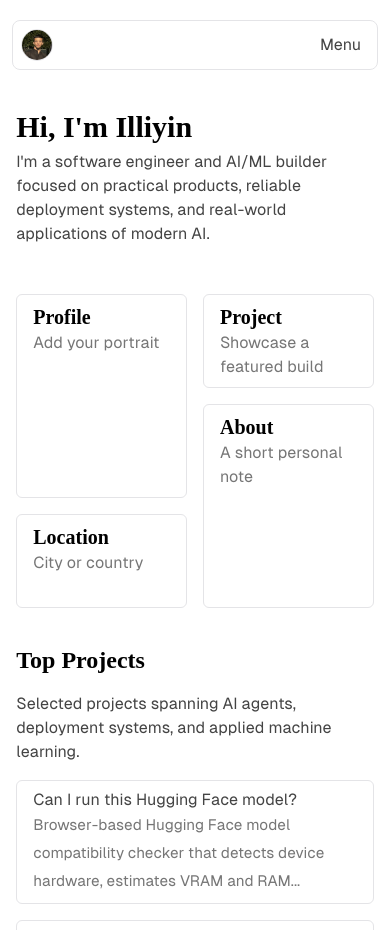
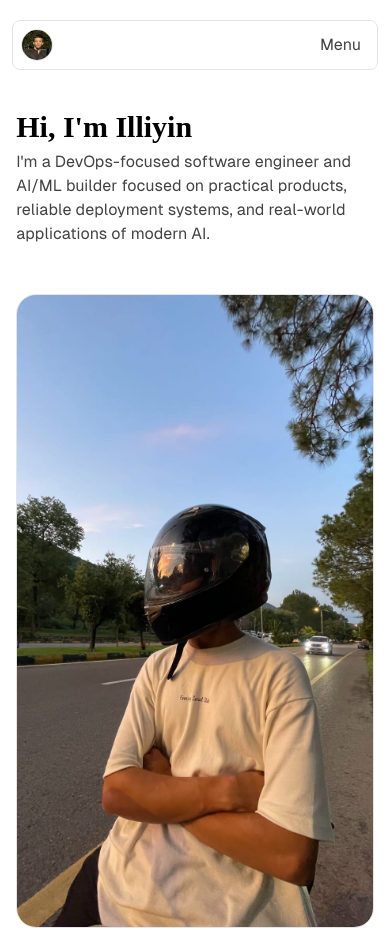
Before and after one commit to milliyin/milliyin-protfolio4, an Astro site: page / in a window 390 px wide. Shown: the top 930 px of the page. Built offline with nearby package versions, Linux system fonts and the light colour scheme; Astro itself is replaced by a stand-in of ours; some packages are replaced by stand-ins of ours; a web font is replaced by a local one.

Commit message:
Refresh homepage media and page details

```diff
--- a/src/components/ImageGrid.astro
+++ b/src/components/ImageGrid.astro
@@ -1,21 +1,82 @@
 ---
 const tiles = [
-    { title: "Profile", detail: "Add your portrait", className: "row-span-2" },
-    { title: "Project", detail: "Showcase a featured build", className: "" },
-    { title: "Stack", detail: "Highlight your tools", className: "hidden md:block" },
-    { title: "About", detail: "A short personal note", className: "row-span-2" },
-    { title: "Contact", detail: "Email or socials", className: "hidden md:block md:row-span-2" },
-    { title: "Location", detail: "City or country", className: "" }
+    {
+        src: "/WhatsApp Image 2026-08-30 at 6.26.54 PM.jpeg",
+        alt: "Illiyin wearing a helmet standing on a road at dusk",
+        className: "feature-wide"
+    },
+    {
+        src: "/WhatsApp Image 2026-08-30 at 6.32.46 PM.jpeg",
+        alt: "Coding desk setup with multiple monitors",
+        className: "feature-bottom"
+    },
+    {
+        src: "/WhatsApp Image 2026-08-30 at 6.29.39 PM.jpeg",
+        alt: "Illiyin sitting on a bench outdoors",
+        className: "feature-tall"
+    }
 ];
 ---
 
-<section class="grid grid-cols-2 md:grid-cols-3 grid-rows-3 gap-4">
+<section class="image-grid">
     {
         tiles.map((tile) => (
-            <article class={`hero-image card ${tile.className}`}>
-                <h3 class="pt-0">{tile.title}</h3>
-                <p class="faded">{tile.detail}</p>
+            <article class={`hero-image card image-tile overflow-hidden p-0 ${tile.className}`}>
+                <img
+                    src={tile.src}
+                    alt={tile.alt}
+                    loading="lazy"
+                    class="h-full w-full object-cover"
+                />
             </article>
         ))
     }
 </section>
+
+<style>
+    .image-grid {
+        display: grid;
+        grid-template-columns: minmax(0, 3.15fr) minmax(0, 0.8fr);
+        grid-template-areas:
+            "wide tall"
+            "bottom tall";
+        grid-template-rows: 18.5rem 7rem;
+        gap: 1rem;
+    }
+
+    .image-tile {
+        min-height: 0;
+        height: 100%;
+        border-radius: 1.25rem;
+    }
+
+    .feature-wide {
+        grid-area: wide;
+    }
+
+    .feature-tall {
+        grid-area: tall;
+    }
+
+    .feature-bottom {
+        grid-area: bottom;
+    }
+
+    @media (max-width: 768px) {
+        .image-grid {
+            grid-template-columns: 1fr;
+            grid-template-areas:
+                "wide"
+                "tall"
+                "bottom";
+            grid-template-rows: none;
+        }
+
+        .feature-wide,
+        .feature-tall,
+        .feature-bottom {
+            min-height: 14rem;
+            height: auto;
+        }
+    }
+</style>
--- a/src/site.ts
+++ b/src/site.ts
@@ -8,7 +8,7 @@ export const site = {
     description:
         "Portfolio of Milliyin featuring software engineering, AI/ML work, deployed products, and practical full-stack projects.",
     intro:
-        "I'm a software engineer and AI/ML builder focused on practical products, reliable deployment systems, and real-world applications of modern AI.",
+        "I'm a DevOps-focused software engineer and AI/ML builder focused on practical products, reliable deployment systems, and real-world applications of modern AI.",
     defaultOgImage: "/og-home.png",
     sections: {
         projects:
```
Also changed, not shown: src/pages/nsfw.astro (+43 -0 lines), public/WhatsApp Image 2026-08-30 at 6.26.54 PM.jpeg (added), public/WhatsApp Image 2026-08-30 at 6.29.39 PM.jpeg (added), public/WhatsApp Image 2026-08-30 at 6.32.46 PM.jpeg (added).
